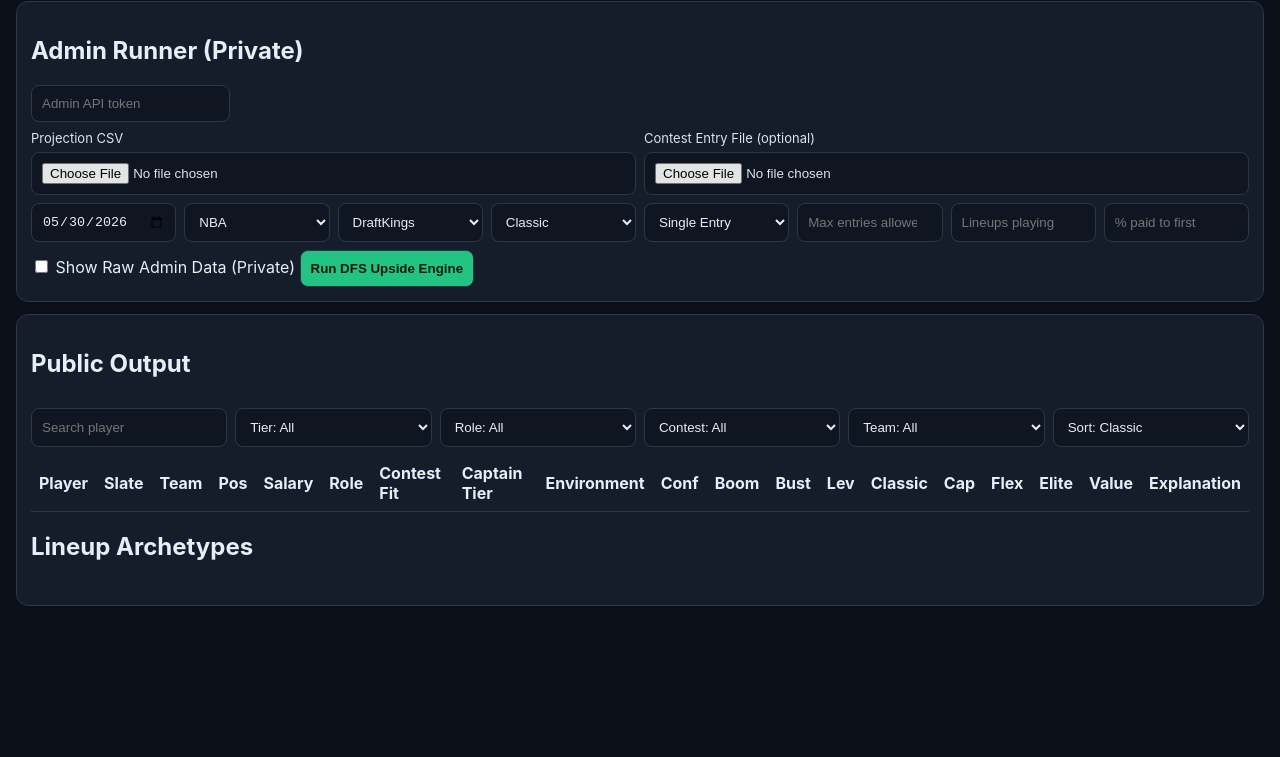
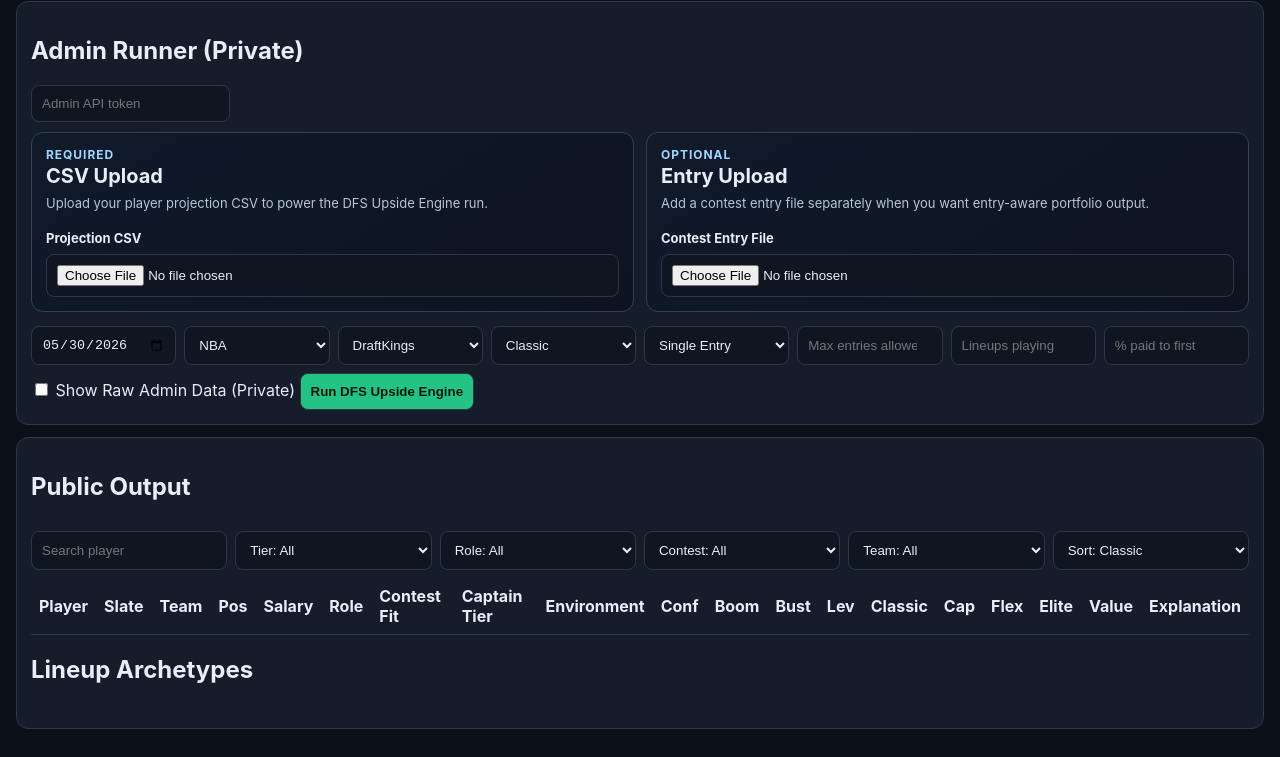
Before and after one commit to SmartBet-Picks/dfs-upside-engine-v1, a website: page public/dashboard.html in a window 1280 px wide. Shown: the part 97-854 px from the top of the page. Before the commit the page ends 800 px from the top, so only its background shows below. Drawn offline with Linux system fonts and the light colour scheme; no server answers.

Commit message:
Add side-by-side upload sections

```diff
--- a/public/dashboard.css
+++ b/public/dashboard.css
@@ -2,7 +2,7 @@
 body{margin:0;background:var(--bg);color:var(--text);font-family:Inter,system-ui}
 .shell{max-width:1300px;margin:auto;padding:16px}
 .panel{background:var(--panel);border:1px solid var(--line);border-radius:12px;padding:14px;margin-bottom:12px}
-.grid,.filters,.fileGrid{display:grid;gap:8px;grid-template-columns:repeat(auto-fit,minmax(140px,1fr));margin:8px 0}
+.grid,.filters{display:grid;gap:8px;grid-template-columns:repeat(auto-fit,minmax(140px,1fr));margin:8px 0}
 input,select,button{padding:10px;border-radius:8px;border:1px solid var(--line);background:#0f1622;color:var(--text)}
 button{background:var(--green);color:#05170f;font-weight:700}
 table{width:100%;border-collapse:collapse;min-width:1100px}
@@ -25,12 +25,18 @@ th.sorted{color:#9ed6ff}
 .insightCard{background:#101a2b;border:1px solid var(--line);border-radius:10px;padding:10px}
 .insightLabel{font-size:12px;opacity:.8;text-transform:uppercase;letter-spacing:.04em}
 .insightValue{font-weight:700;font-size:15px;margin-top:4px}
-@media(max-width:700px){.shell{padding:10px}}
+
+.uploadGrid{display:grid;grid-template-columns:repeat(2,minmax(0,1fr));gap:12px;margin:10px 0 14px}
+.uploadCard{display:flex;flex-direction:column;justify-content:space-between;gap:14px;min-height:150px;padding:14px;border:1px solid #344258;border-radius:12px;background:linear-gradient(145deg,#101a2b,#0d1420)}
+.uploadCard h3{margin:2px 0 6px;font-size:20px}
+.uploadEyebrow{margin:0;color:#9ed6ff;font-size:12px;font-weight:700;letter-spacing:.08em;text-transform:uppercase}
+.uploadHelp{margin:0;color:#b9c4d6;font-size:13px;line-height:1.4}
+.filePicker{display:grid;gap:8px;color:var(--text);font-size:13px;font-weight:700}
+.filePicker input{width:100%;box-sizing:border-box}
+@media(max-width:700px){.uploadGrid{grid-template-columns:1fr}.shell{padding:10px}}
 .envBadge{padding:3px 8px;border:1px solid #3b4e68;border-radius:999px;background:#0d2238;color:#9ed6ff;font-size:12px}
 .lineupCards{display:grid;grid-template-columns:repeat(auto-fit,minmax(230px,1fr));gap:10px;margin:10px 0}
 .lineupCard{background:#0f1622;border:1px solid var(--line);border-radius:10px;padding:10px}
 .meters{display:flex;gap:10px;font-size:12px;opacity:.9;margin-top:6px}
 .dup{padding:2px 8px;border-radius:999px;font-size:11px;margin-left:6px}
 .dup.high{background:rgba(239,83,80,.2)} .dup.medium{background:rgba(242,184,74,.2)} .dup.low{background:rgba(35,196,131,.2)}
-
-.fileGrid label{display:grid;gap:6px;font-size:13px;opacity:.95}
--- a/public/dashboard.html
+++ b/public/dashboard.html
@@ -12,9 +12,27 @@
   <section class='panel'>
     <h2>Admin Runner (Private)</h2>
     <input id='adminToken' placeholder='Admin API token' type='password'>
-    <div class='fileGrid'>
-      <label>Projection CSV <input id='csvFile' type='file' accept='.csv'></label>
-      <label>Contest Entry File (optional) <input id='entryFile' type='file' accept='.csv'></label>
+    <div class='uploadGrid' aria-label='Upload files'>
+      <section class='uploadCard' aria-labelledby='csvUploadTitle'>
+        <div>
+          <p class='uploadEyebrow'>Required</p>
+          <h3 id='csvUploadTitle'>CSV Upload</h3>
+          <p class='uploadHelp'>Upload your player projection CSV to power the DFS Upside Engine run.</p>
+        </div>
+        <label class='filePicker' for='csvFile'>Projection CSV
+          <input id='csvFile' type='file' accept='.csv'>
+        </label>
+      </section>
+      <section class='uploadCard' aria-labelledby='entryUploadTitle'>
+        <div>
+          <p class='uploadEyebrow'>Optional</p>
+          <h3 id='entryUploadTitle'>Entry Upload</h3>
+          <p class='uploadHelp'>Add a contest entry file separately when you want entry-aware portfolio output.</p>
+        </div>
+        <label class='filePicker' for='entryFile'>Contest Entry File
+          <input id='entryFile' type='file' accept='.csv'>
+        </label>
+      </section>
     </div>
     <div class='grid'>
       <input id='date' type='date'>
```
